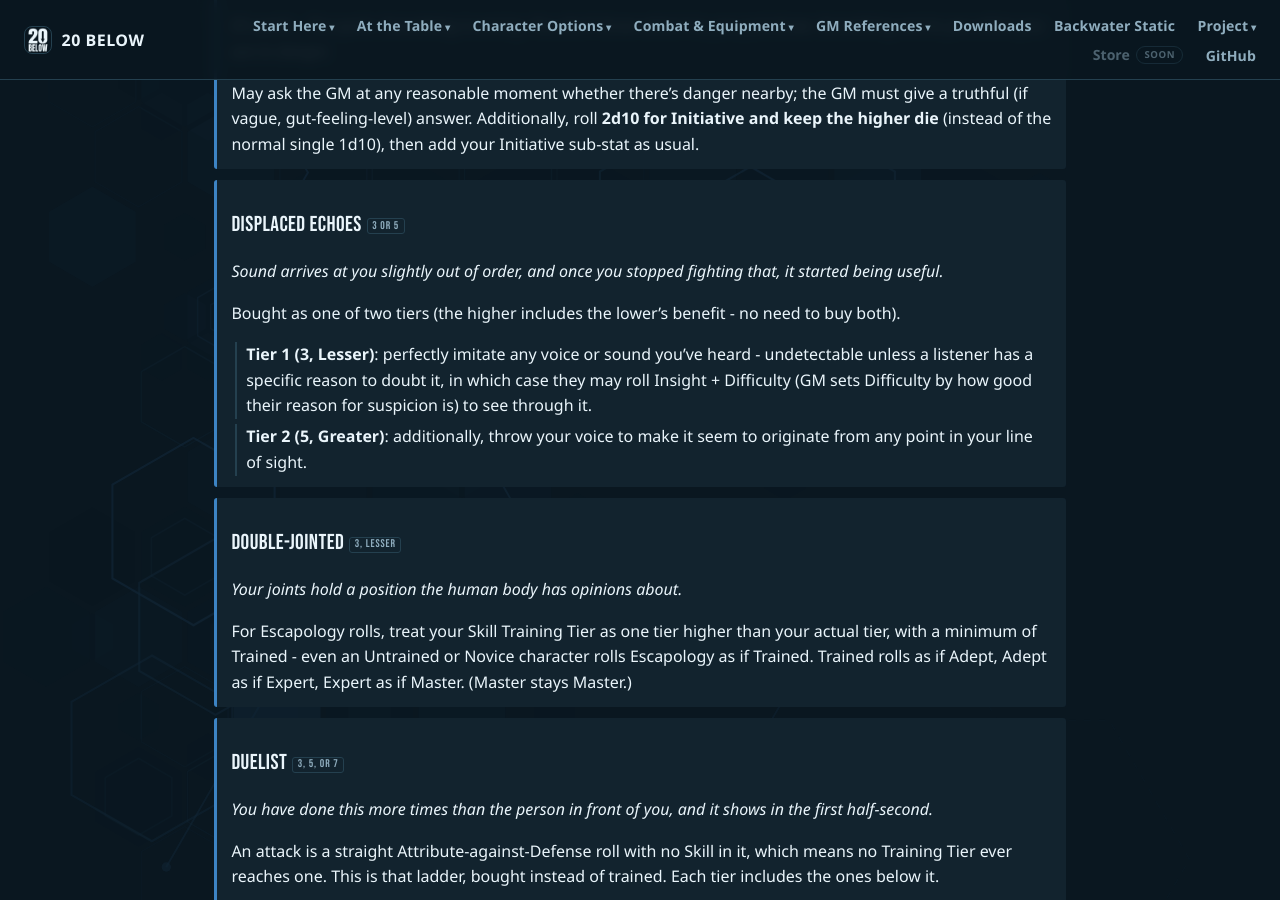
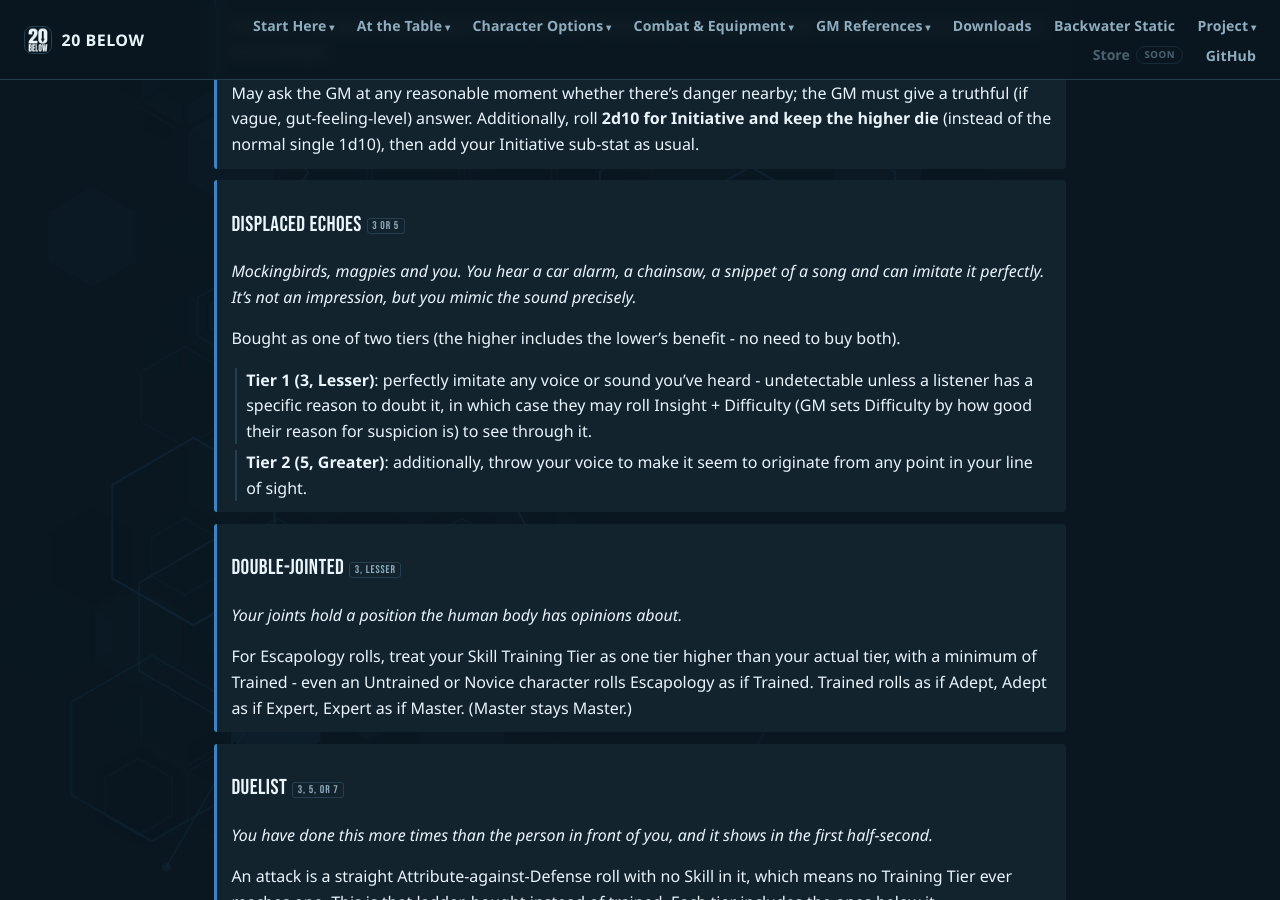
Before and after one commit to feralucce/20_Below, a Jekyll site: the page built from webbook/boons.md, in a window 1280 px wide and 900 px high, scrolled down 3416 px. Built offline with Jekyll 4.4.1, drawn with Linux system fonts in a browser that asks for light colours.

Commit message:
Boons: rework the Displaced Echoes flavour
The old line described something odd about how the character hears.
Both tiers are about sound they produce.

Co-Authored-By: Claude Opus 5 <noreply@anthropic.com>

```diff
--- a/webbook/boons.md
+++ b/webbook/boons.md
@@ -204,7 +204,7 @@ May ask the GM at any reasonable moment whether there’s danger nearby; the GM
 
 <div class="boon-flavour" markdown="1">
 
-Sound arrives at you slightly out of order, and once you stopped fighting that, it started being useful.
+Mockingbirds, magpies and you. You hear a car alarm, a chainsaw, a snippet of a song and can imitate it perfectly. It's not an impression, but you mimic the sound precisely.
 
 </div>
 
```
